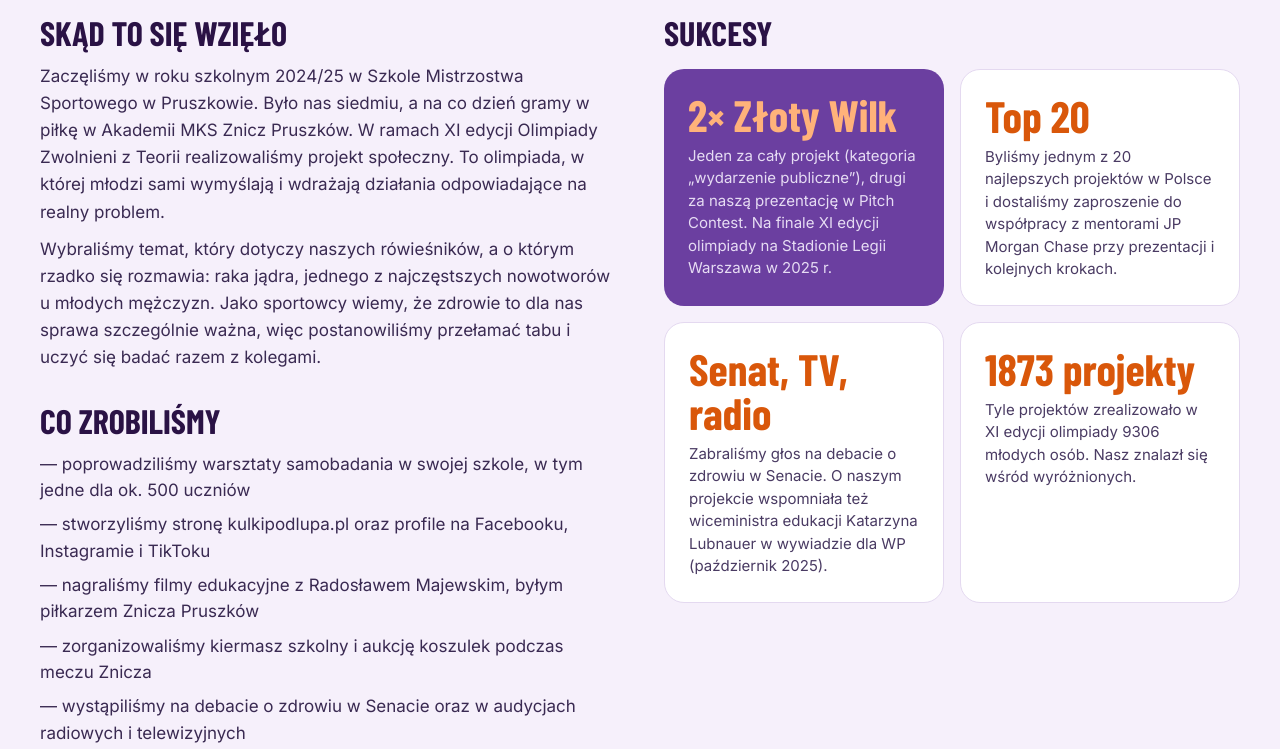
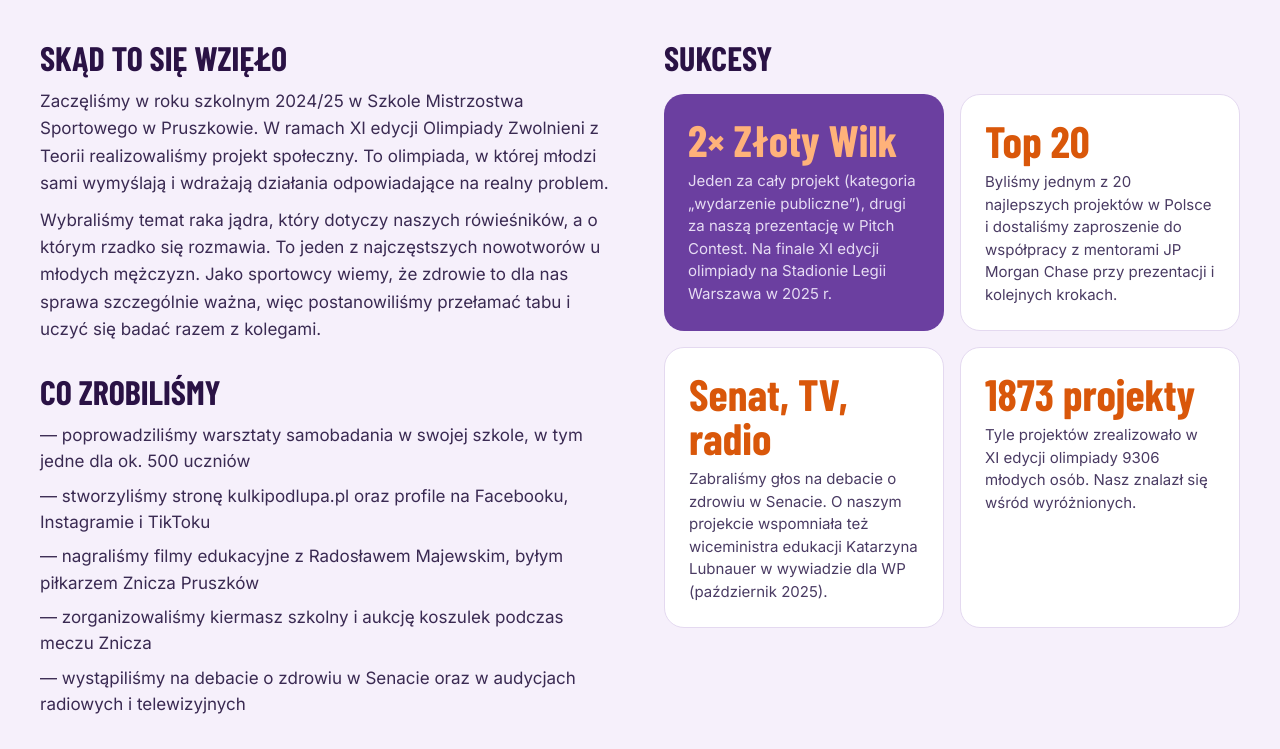
Before and after one commit to Goall89/kulki-pod-lupa-strona, a plain HTML site: page index.html in a window 1280 px wide. Shown: the part 4360-5109 px from the top of the page. Drawn offline with nearby package versions, Linux system fonts and the light colour scheme.

Commit message:
O nas bez wzmianki o grze w Zniczu, FAQ bez zgody rodziców, KRK w ofercie dla szkół
- usunięte zdanie 'Było nas siedmiu, a na co dzień gramy w Zniczu'
- przeformułowane zdanie o wyborze tematu raka jądra
- usunięte pytanie o zgodę rodziców z FAQ
- szkoły: aktualne zaświadczenia o niekaralności z KRK

Co-Authored-By: Claude Opus 5.5 <noreply@anthropic.com>

```diff
--- a/index.html
+++ b/index.html
@@ -161,6 +161,7 @@ Kulki pod lupą
 <div style="display:flex;flex-direction:column;gap:8px;font-size:16px;color:#2A1245">
 <div>— klasy ponadpodstawowe i uczelnie</div>
 <div>— materiały dla szkoły po spotkaniu</div>
+<div>— aktualne zaświadczenia o niekaralności z KRK</div>
 </div>
 <a href="#kontakt" style="align-self:flex-start;margin-top:8px;border-bottom:2px solid #2A1245;font-weight:600;padding-bottom:2px">Zapytaj o termin w szkole</a>
 </div>
@@ -201,8 +202,8 @@ Kulki pod lupą
 <div style="flex:1 1 440px;min-width:0;display:flex;flex-direction:column;gap:28px">
 <div style="display:flex;flex-direction:column;gap:10px">
 <h3 style="margin:0;font-size:34px;text-transform:uppercase">Skąd to się wzięło</h3>
-<p style="margin:0;font-size:17px;line-height:1.6;color:#3A2A52">Zaczęliśmy w roku szkolnym 2024/25 w Szkole Mistrzostwa Sportowego w Pruszkowie. Było nas siedmiu, a na co dzień gramy w piłkę w Akademii MKS Znicz Pruszków. W ramach XI edycji Olimpiady Zwolnieni z Teorii realizowaliśmy projekt społeczny. To olimpiada, w której młodzi sami wymyślają i wdrażają działania odpowiadające na realny problem.</p>
-<p style="margin:0;font-size:17px;line-height:1.6;color:#3A2A52">Wybraliśmy temat, który dotyczy naszych rówieśników, a o którym rzadko się rozmawia: raka jądra, jednego z najczęstszych nowotworów u młodych mężczyzn. Jako sportowcy wiemy, że zdrowie to dla nas sprawa szczególnie ważna, więc postanowiliśmy przełamać tabu i uczyć się badać razem z kolegami.</p>
+<p style="margin:0;font-size:17px;line-height:1.6;color:#3A2A52">Zaczęliśmy w roku szkolnym 2024/25 w Szkole Mistrzostwa Sportowego w Pruszkowie. W ramach XI edycji Olimpiady Zwolnieni z Teorii realizowaliśmy projekt społeczny. To olimpiada, w której młodzi sami wymyślają i wdrażają działania odpowiadające na realny problem.</p>
+<p style="margin:0;font-size:17px;line-height:1.6;color:#3A2A52">Wybraliśmy temat raka jądra, który dotyczy naszych rówieśników, a o którym rzadko się rozmawia. To jeden z najczęstszych nowotworów u młodych mężczyzn. Jako sportowcy wiemy, że zdrowie to dla nas sprawa szczególnie ważna, więc postanowiliśmy przełamać tabu i uczyć się badać razem z kolegami.</p>
 </div>
 <div style="display:flex;flex-direction:column;gap:10px">
 <h3 style="margin:0;font-size:34px;text-transform:uppercase">Co zrobiliśmy</h3>
@@ -282,7 +283,6 @@ Kulki pod lupą
 <div style="padding:24px 0;border-top:1px solid #E4D9F0"><h3 style="margin:0 0 8px;font-size:21px">Jaka jest cena warsztatów?</h3><p style="margin:0;font-size:16px;line-height:1.55;color:#4A3B63">Cena zależy od Twoich potrzeb: liczby grup, formy zajęć i miejsca. Umów się z nami na niezobowiązującą rozmowę, a wspólnie dogramy szczegóły.</p></div>
 <div style="padding:24px 0;border-top:1px solid #E4D9F0"><h3 style="margin:0 0 8px;font-size:21px">Ile trwają warsztaty?</h3><p style="margin:0;font-size:16px;line-height:1.55;color:#4A3B63">Około 40 minut, czyli mniej więcej jedną lekcję. Prezentacja zajmuje ok. 25 minut, a resztę czasu przeznaczamy na pytania i quiz.</p></div>
 <div style="padding:24px 0;border-top:1px solid #E4D9F0"><h3 style="margin:0 0 8px;font-size:21px">Czy dojeżdżacie do innych miast?</h3><p style="margin:0;font-size:16px;line-height:1.55;color:#4A3B63">Tak, dojeżdżamy na terenie całego województwa mazowieckiego. Jeśli jesteś spoza województwa, możemy poprowadzić warsztaty online.</p></div>
-<div style="padding:24px 0;border-top:1px solid #E4D9F0"><h3 style="margin:0 0 8px;font-size:21px">Czy potrzebna jest zgoda rodziców?</h3><p style="margin:0;font-size:16px;line-height:1.55;color:#4A3B63">Nie. O tym, czy warsztaty odbędą się podczas lekcji, decydują dyrekcja i nauczyciele.</p></div>
 <div style="padding:24px 0;border-top:1px solid #E4D9F0;border-bottom:1px solid #E4D9F0"><h3 style="margin:0 0 8px;font-size:21px">Czego potrzebujecie od organizatora?</h3><p style="margin:0;font-size:16px;line-height:1.55;color:#4A3B63">Wystarczą sala i rzutnik, opcjonalnie mikrofony. Resztę przywozimy ze sobą.</p></div>
 </div>
 </div>
```
